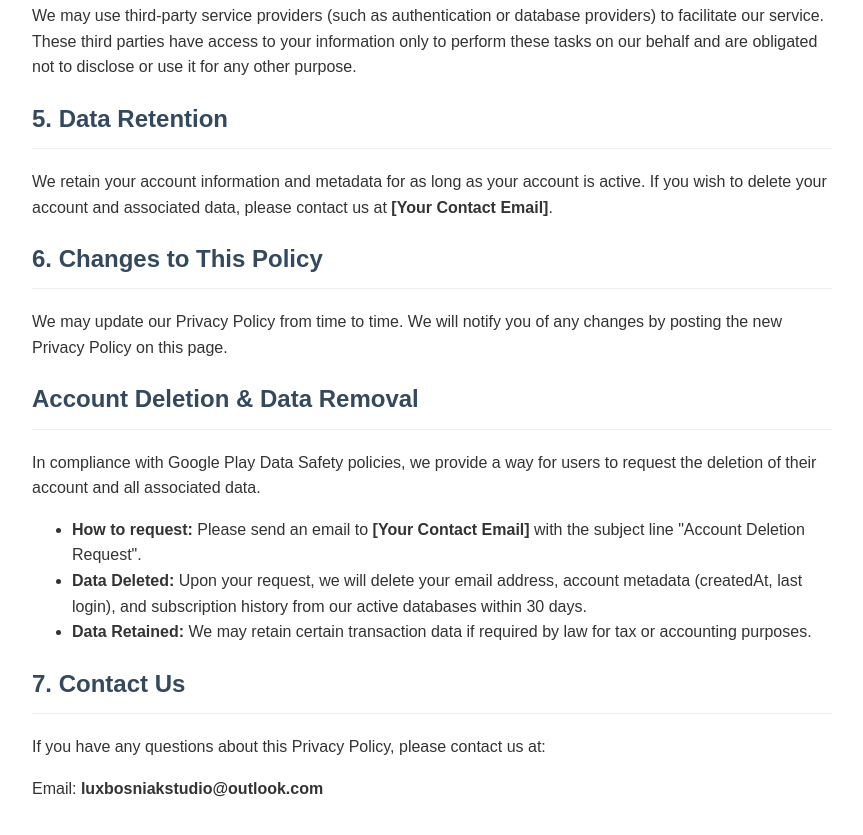
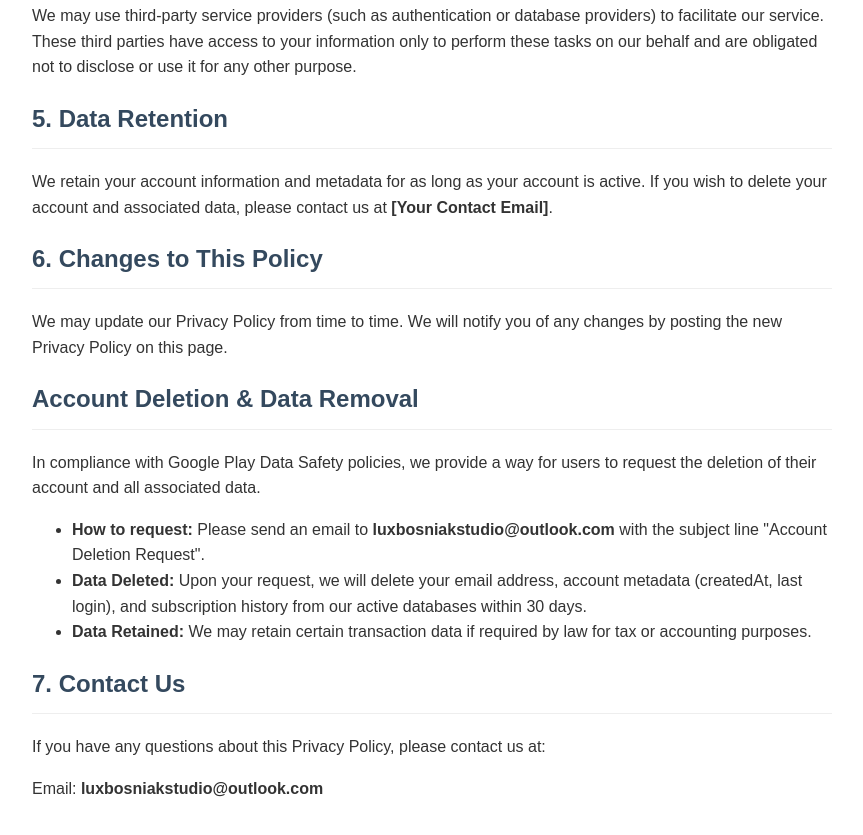
Before and after one commit to suljkanovic-adin/suljkanovic-adin.github.io, a plain HTML site: page index.html in a window 1280 px wide. Shown: the part 924-1759 px from the top of the page, without its empty margins (208-1071 px from the left). Drawn offline with Linux system fonts and the light colour scheme.

Commit message:
Update contact email for account deletion requests

```diff
--- a/index.html
+++ b/index.html
@@ -50,7 +50,7 @@
     <h2 id="delete-account">Account Deletion & Data Removal</h2>
     <p>In compliance with Google Play Data Safety policies, we provide a way for users to request the deletion of their account and all associated data.</p>
     <ul>
-        <li><strong>How to request:</strong> Please send an email to <strong>[Your Contact Email]</strong> with the subject line "Account Deletion Request".</li>
+        <li><strong>How to request:</strong> Please send an email to <strong>luxbosniakstudio@outlook.com</strong> with the subject line "Account Deletion Request".</li>
         <li><strong>Data Deleted:</strong> Upon your request, we will delete your email address, account metadata (createdAt, last login), and subscription history from our active databases within 30 days.</li>
         <li><strong>Data Retained:</strong> We may retain certain transaction data if required by law for tax or accounting purposes.</li>
     </ul>
```
